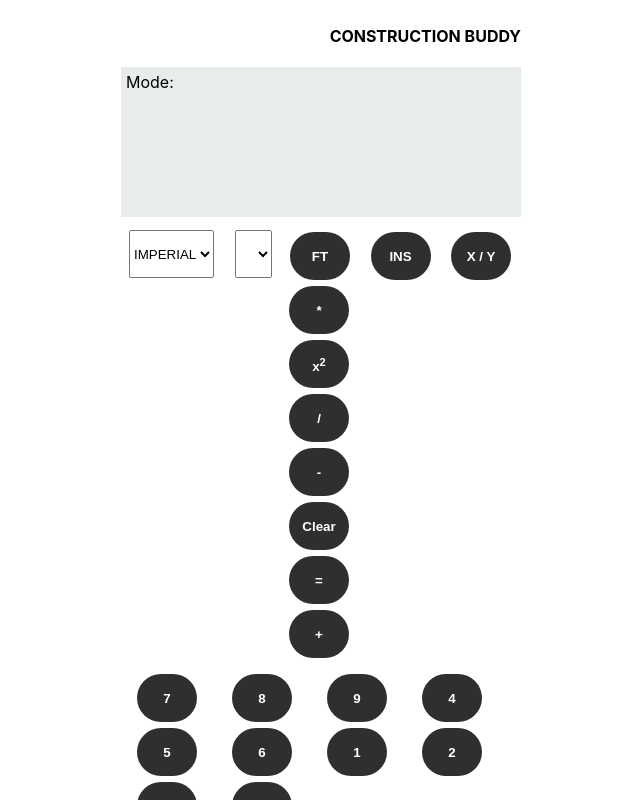
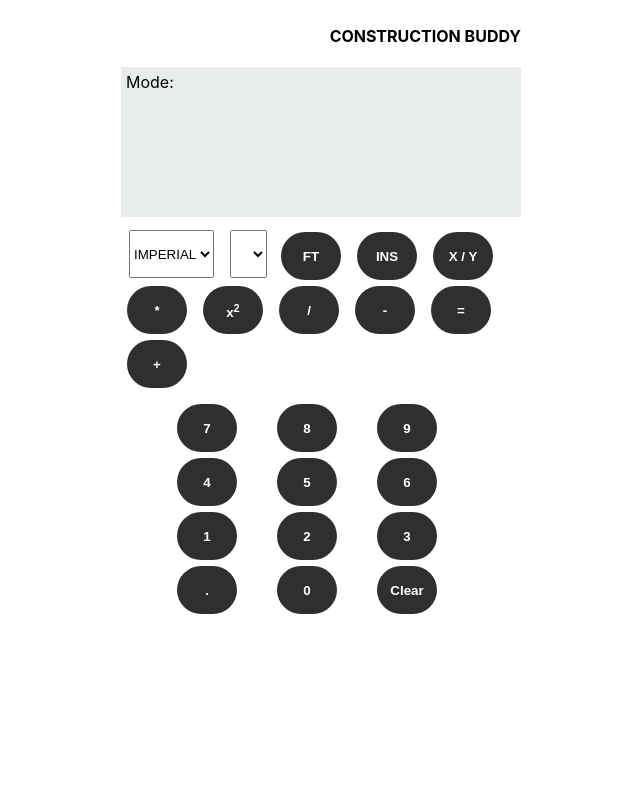
Before and after one commit to nategraves/construction-buddy, a React (Create React App) app: page / in a window 1280 px wide. Shown: the whole page, without its empty margins (319-959 px from the left). Built offline with nearby package versions, Linux system fonts and the light colour scheme.

Commit message:
Squaring works, added units to totals

```diff
--- a/src/components/Buttons/FunctionButtons/Cube.tsx
+++ b/src/components/Buttons/FunctionButtons/Cube.tsx
@@ -23,7 +23,7 @@ export const Cube: FC = () => {
       return;
     }
 
-    updateMode(Mode.cube);
+    // updateMode(Mode.cube);
 
     if (input != null) {
       setTotalValue(multiply({ value: input, toApply: input }));
--- a/src/components/Buttons/FunctionButtons/Square.tsx
+++ b/src/components/Buttons/FunctionButtons/Square.tsx
@@ -1,5 +1,5 @@
 import React, { useContext, FC } from "react";
-import { multiply } from "../../../data/Value";
+import { square } from "../../../data/Value";
 import { Mode } from "../../../types";
 
 import { ValueContext } from "../../../contexts";
@@ -24,19 +24,19 @@ export const Square: FC = () => {
     updateMode(Mode.square);
 
     if (input != null) {
-      setTotalValue(multiply({ value: input, toApply: input }));
+      setTotalValue(square({ value: input }));
       setInput();
       return;
     }
 
     if (workingValue != null) {
-      setTotalValue(multiply({ value: workingValue, toApply: workingValue }));
+      setTotalValue(square({ value: workingValue }));
       setWorkingValue();
       return;
     }
 
     if (totalValue != null) {
-      setTotalValue(multiply({ value: totalValue, toApply: totalValue }));
+      setTotalValue(square({ value: totalValue }));
       return;
     }
   };
--- a/src/components/Buttons/FunctionButtons/index.ts
+++ b/src/components/Buttons/FunctionButtons/index.ts
@@ -8,9 +8,3 @@ export * from "./SelectResolution";
 export * from "./SelectUnits";
 export * from "./Square";
 export * from "./Subtract";
-export * from "../DimensionButtons/Metric/Centimeters";
-export * from "../DimensionButtons/Imperial/Feet";
-export * from "../DimensionButtons/Imperial/Fractional";
-export * from "../DimensionButtons/Imperial/Inches";
-export * from "../DimensionButtons/Metric/Meters";
-export * from "../DimensionButtons/Metric/Millimeters";
--- a/src/components/Buttons/ModeButtons/BasicModeButtons.tsx
+++ b/src/components/Buttons/ModeButtons/BasicModeButtons.tsx
@@ -4,14 +4,7 @@ import { ValueContext } from "../../../contexts";
 import { Units } from "../../../types";
 import {
   Add,
-  Clear,
-  Centimeters,
   Divide,
-  Feet,
-  Fractional,
-  Inches,
-  Meters,
-  Millimeters,
   Multiply,
   Equals,
   SelectResolution,
@@ -19,7 +12,14 @@ import {
   Square,
   Subtract,
 } from "../FunctionButtons";
-
+import {
+  Centimeters,
+  Feet,
+  Fractional,
+  Inches,
+  Meters,
+  Millimeters,
+} from "../DimensionButtons";
 export const BasicModeButtons = () => {
   const { units } = useContext(ValueContext);
 
@@ -32,7 +32,7 @@ export const BasicModeButtons = () => {
           padding: "10px 0 0",
           display: "flex",
           flexFlow: "row wrap",
-          justifyContent: "space-between",
+          justifyContent: "flex-start",
           width: "400px",
           alignItems: "center",
         }}
@@ -53,13 +53,10 @@ export const BasicModeButtons = () => {
             <Millimeters />
           </>
         )}
-      </div>
-      <div>
         <Multiply />
         <Square />
         <Divide />
         <Subtract />
-        <Clear />
         <Equals />
         <Add />
       </div>
--- a/src/components/Buttons/NumericButtons/index.tsx
+++ b/src/components/Buttons/NumericButtons/index.tsx
@@ -2,6 +2,7 @@ import React, { useContext } from "react";
 
 import { Button } from "../Button";
 import { ValueContext } from "../../../contexts";
+import { Clear } from "../FunctionButtons";
 
 export const NumericButtons = () => {
   const { input, setInput } = useContext(ValueContext);
@@ -13,14 +14,17 @@ export const NumericButtons = () => {
     setInput(num(input, n));
   };
 
+  const handleDecimal = () => {
+    throw new Error("Unimplemented");
+  };
+
   return (
     <div
       style={{
         padding: "10px",
         display: "grid",
-        gridTemplateColumns: "1fr 1fr 1fr 1fr",
-        width: "100%",
-        maxWidth: "400px",
+        gridTemplateColumns: "1fr 1fr 1fr",
+        width: "300px",
       }}
     >
       <Button key={`button-${7}`} onClick={() => handleButtonPress(7)}>
@@ -53,13 +57,13 @@ export const NumericButtons = () => {
         {String(3)}
       </Button>
 
-      {/* <Button key={`button-decimal`} onClick={() => handleDecimal()}>
-          .
-        </Button> */}
-
+      <Button key={`button-decimal`} onClick={() => handleDecimal()}>
+        .
+      </Button>
       <Button key={`button-${0}`} onClick={() => handleButtonPress(0)}>
         {String(0)}
       </Button>
+      <Clear />
     </div>
   );
 };
--- a/src/components/Display/index.tsx
+++ b/src/components/Display/index.tsx
@@ -3,6 +3,7 @@ import { isImperial, isMetric, isNumber } from "../../data/Value";
 
 import { ValueContext } from "../../contexts";
 import { Preview } from "./Preview";
+import { TotalUnits } from "./TotalUnits";
 
 export function Display() {
   const { input, mode, workingValue, totalValue } = useContext(ValueContext);
@@ -104,7 +105,17 @@ export function Display() {
       </div>
       {showInput && <div>Input: {inputDisplay}</div>}
       {showStored && <div>Stored: {storedDisplay}</div>}
-      {showTotal && <div>Total: {totalDisplay}</div>}
+      {showTotal && (
+        <div>
+          <span>Total: {totalDisplay}</span>
+          <TotalUnits />
+        </div>
+      )}
     </div>
   );
 }
+
+export * from "./ImperialValueDisplay";
+export * from "./MetricValueDisplay";
+export * from "./Preview";
+export * from "./TotalUnits";
--- a/src/data/Value/modeMap.ts
+++ b/src/data/Value/modeMap.ts
@@ -2,19 +2,19 @@ import { Mode } from "../../types";
 import { add } from "./add";
 import { divide } from "./divide";
 import { multiply } from "./multiply";
+import { square } from "./square";
 import { subtract } from "./subtract";
 import { Value } from "./Value";
 
-export const modeMap: Record<
-  Partial<Mode>,
-  ((params: { value: Value; toApply: Value }) => Value) | (() => null)
-> = {
+type ModeMapEntry = {
+  [key in Mode]: (params: { value: Value; toApply?: Value }) => Maybe<Value>;
+};
+
+export const modeMap: ModeMapEntry = {
   [Mode.add]: ({ value, toApply }) => add({ value, toApply }),
-  [Mode.cube]: () => undefined,
   [Mode.divide]: ({ value, toApply }) => divide({ value, toApply }),
-  [Mode.equals]: () => {},
   [Mode.multiply]: ({ value, toApply }) => multiply({ value, toApply }),
-  [Mode.pitch]: () => {},
-  [Mode.square]: () => {},
+  [Mode.square]: ({ value }) => square({ value }),
   [Mode.subtract]: ({ value, toApply }) => subtract({ value, toApply }),
+  [Mode.equals]: (_) => null,
 };
--- a/src/data/Value/square.ts
+++ b/src/data/Value/square.ts
@@ -1,17 +1,28 @@
 import { isImperial } from "./isImperial";
 import { isMetric } from "./isMetric";
-import { isNumber } from "./isNumber";
-import { multiply } from "./multiply";
 import { Value } from "./Value";
+import { flatten } from "./flatten";
+import { unflatten } from "./unflatten";
+import { Units } from "../../types";
 
-export const square = (value: Value) => {
+export const square = ({ value }: { value: Value }) => {
+  const valueFlat = flatten(value);
+  let result: Value = valueFlat * valueFlat;
   if (isMetric(value)) {
-    return multiply({ value, toApply: value });
+    result = unflatten({
+      value: result,
+      units: Units.metric,
+      includeM: `m` in value,
+    });
+    return;
   }
   if (isImperial(value)) {
-    return multiply({ value, toApply: value });
+    result = unflatten({
+      value: result,
+      units: Units.imperial,
+      includeFt: `ft` in value,
+    });
   }
-  if (isNumber(value)) {
-    return value * value;
-  }
+
+  return result;
 };
--- a/src/types/Mode.ts
+++ b/src/types/Mode.ts
@@ -1,10 +1,10 @@
 export enum Mode {
   add = "add",
-  cube = "cube",
+  // cube = "cube",
   divide = "divide",
   equals = "equals",
   multiply = "multiply",
-  pitch = "pitch",
+  // pitch = "pitch",
   subtract = "substract",
   square = "square",
 }
```
